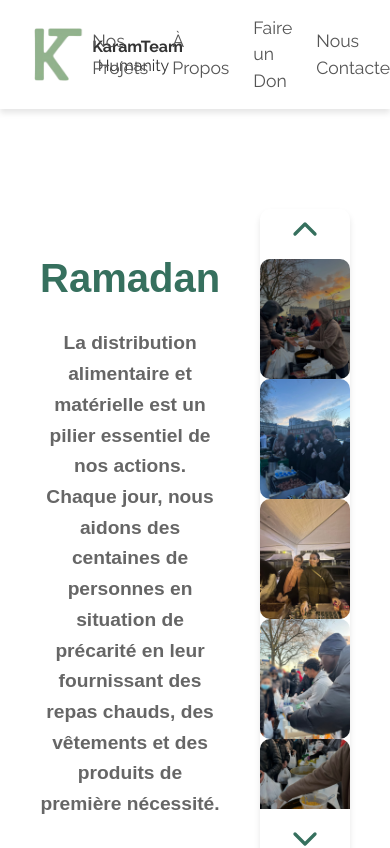
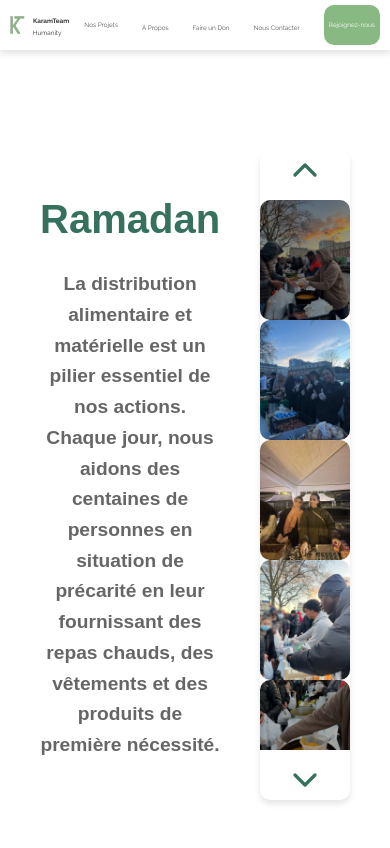
Before and after one commit to bilou931/Karam-Team, a Next.js app: page /projects/ramadan in a window 390 px wide. Shown: the top 848 px of the page. Built offline with nearby package versions, Linux system fonts and the light colour scheme.

Commit message:
add navbar responsiv almost finish

```diff
--- a/src/app/components/NavBar.css
+++ b/src/app/components/NavBar.css
@@ -23,6 +23,11 @@
 .logo-container:hover {
   border: 2px solid #89b982; /* Bordure verte */
   /* transform: scale(1); Légère augmentation */
+}
+
+.logo-img {
+  width: 50px;
+  height: 53px;
 }
 
 .logo-text-div {
@@ -104,7 +109,7 @@
   border: none;
   border-radius: 30px;
   cursor: pointer;
-  width: 15%;
+  width: 18%;
   height: 50px;
   transition: background-color 0.3s ease;
 }
@@ -112,3 +117,145 @@
 .main-button:hover {
   background-color: #36705E;
 }
+
+
+
+/* 🎯 Mobile petit (≤ 375px) */
+@media screen and (max-width: 375px) {
+
+
+}
+
+
+/* 🎯 Mobile standard (375px - 480px) */
+@media screen and (min-width: 375px) {
+@media screen and (max-width: 480px) {
+  .navbar {
+    padding: 5px 10px 5px 10px;
+    justify-content: space-between;
+    gap: 15px;
+  }
+  .logo-img {
+    width: 15px;
+    height: 18px;
+  }
+  .logo-text-div{
+    margin: 0;
+  }
+  .logo-text {
+    font-size: 0.4rem;
+  }
+  .logo-text-humanity {
+    font-size: 0.4rem;
+  }
+  .nav-links {
+    width: 80%;
+  }
+  .nav-link {
+    font-size: 0.4rem;
+  }
+  .main-button {
+    width: auto;
+    font-size: 0.4rem;
+    border-radius: 10px;
+    height: 40px;
+    padding: 5px;
+
+  }
+}
+}
+
+/* 🎯 Tablette (481px - 768px) */
+@media screen and (min-width: 481px) {
+@media screen and (max-width: 768px) {
+  .navbar {
+    justify-content: space-evenly;
+  }
+  .logo-img {
+    width: 20px;
+    height: 23px;
+  }
+  .logo-text {
+    font-size: 0.6rem;
+  }
+  .logo-text-humanity {
+    font-size: 0.6rem;
+  }
+  .nav-links {
+    width: 70%;
+  }
+  .nav-link {
+    font-size: 0.6rem;
+  }
+  .main-button {
+    width: auto;
+    font-size: 0.6rem;
+    border-radius: 10px;
+    height: 40px;
+    padding: 5px;
+
+  }
+}
+}
+
+
+/* 🎯 Laptop / Desktop (769px - 1024px) */
+@media screen and (min-width: 769px) {
+@media screen and (max-width: 1024px) {
+  .navbar {
+    justify-content: space-evenly;
+  }
+  .logo-img {
+    width: 30px;
+    height: 33px;
+  }
+  .logo-text {
+    font-size: 0.8rem;
+  }
+  .logo-text-humanity {
+    font-size: 0.8rem;
+  }
+  .nav-links {
+    width: 70%;
+  }
+  .nav-link {
+    font-size: 0.8rem;
+  }
+  .main-button {
+    width: 20%;
+    font-size: 0.8rem;
+    height: 40px;
+
+  }
+}
+}
+
+/* 🎯 Full HD et écrans larges (1025px - 1440px) */
+@media screen and (min-width: 1025px) {
+  @media screen and (max-width: 1440px) {
+  .logo-img {
+    width: 40px;
+    height: 43px;
+  }
+  .logo-text {
+    font-size: 1rem;
+  }
+  .logo-text-humanity {
+    font-size: 1rem;
+  }
+  .nav-links {
+    width: 70%;
+  }
+  .nav-link {
+    font-size: 1rem;
+  }
+  .main-button {
+    width: 20%;
+  }
+}
+}
+
+
+
+/* 🎯 Ultra HD (1441px et plus) */
+/* @media screen and (min-width: 1441px) {} */
--- a/src/app/components/NavBar.js
+++ b/src/app/components/NavBar.js
@@ -12,11 +12,12 @@ export default function Navbar () {
         <nav className="navbar">
         {/* Logo */}
         <div className="logo-container" onClick={() => router.push("/")}>
-          <Image
+          <img
             src="/karam_team_logo1.png" // Remplacez par le chemin de votre logo
             alt="Karam Team Logo"
-            width={50}
-            height={90}
+            className="logo-img"
+            // width={50}
+            // height={90}
           />
           <div className="logo-text-div">
               <span className="logo-text">KaramTeam</span>
--- a/src/app/components/PhotoGallerySlider.css
+++ b/src/app/components/PhotoGallerySlider.css
@@ -51,6 +51,7 @@
     border: none;
     position: relative;
     transition: transform 0.2s ease-in-out;
+    color: black;
   }
 
   .gallery-button:hover {
--- a/src/app/components/ProjectSlider.css
+++ b/src/app/components/ProjectSlider.css
@@ -46,6 +46,7 @@
     border-radius: 50%;
     cursor: pointer;
     transition: background-color 0.3s ease, transform 0.2 ease;
+    color:black
   }
 
   .slider-button:hover {
```
Also changed, not shown: src/app/page.css (+66 -0 lines).
